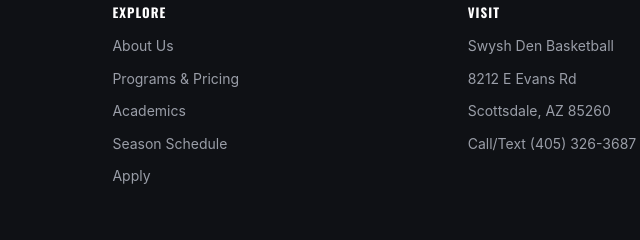
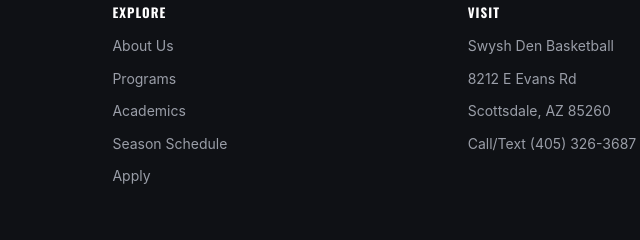
Before and after one commit to smoses1218/theacademyphoenix, a plain HTML site: page about/index.html in a window 1280 px wide. Shown: the part 3397-3637 px from the top of the page, 433-1073 px from the left. Drawn offline with nearby package versions, Linux system fonts and the light colour scheme.

Commit message:
Add files via upload

```diff
--- a/about/index.html
+++ b/about/index.html
@@ -242,7 +242,7 @@
         <h4>Explore</h4>
         <ul>
           <li><a href="/about/">About Us</a></li>
-          <li><a href="/programs/">Programs &amp; Pricing</a></li>
+          <li><a href="/programs/">Programs</a></li>
           <li><a href="/academics/">Academics</a></li>
           <li><a href="/schedule/">Season Schedule</a></li>
           <li><a href="/apply/">Apply</a></li>
```
